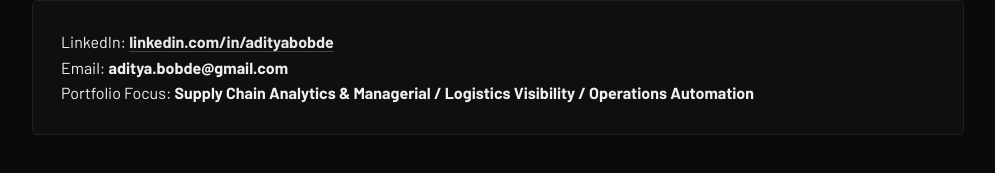
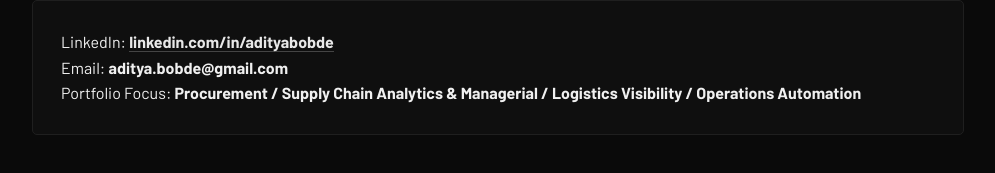
Before and after one commit to aditya-bobde/aditya-portfolio, a plain HTML site: page index.html in a window 1280 px wide. Shown: the part 5065-5238 px from the top of the page, without its empty margins (142-1137 px from the left). Drawn offline with nearby package versions, Linux system fonts and the light colour scheme; a web font is replaced by a local one.

Commit message:
Update index.html
Just a small update over the last section.

```diff
--- a/index.html
+++ b/index.html
@@ -752,7 +752,7 @@
 
         <p>
           Portfolio Focus:
-          <strong>Supply Chain Analytics & Managerial / Logistics Visibility / Operations Automation</strong>
+          <strong>Procurement / Supply Chain Analytics & Managerial / Logistics Visibility / Operations Automation</strong>
         </p>
       </div>
     </section>
```
